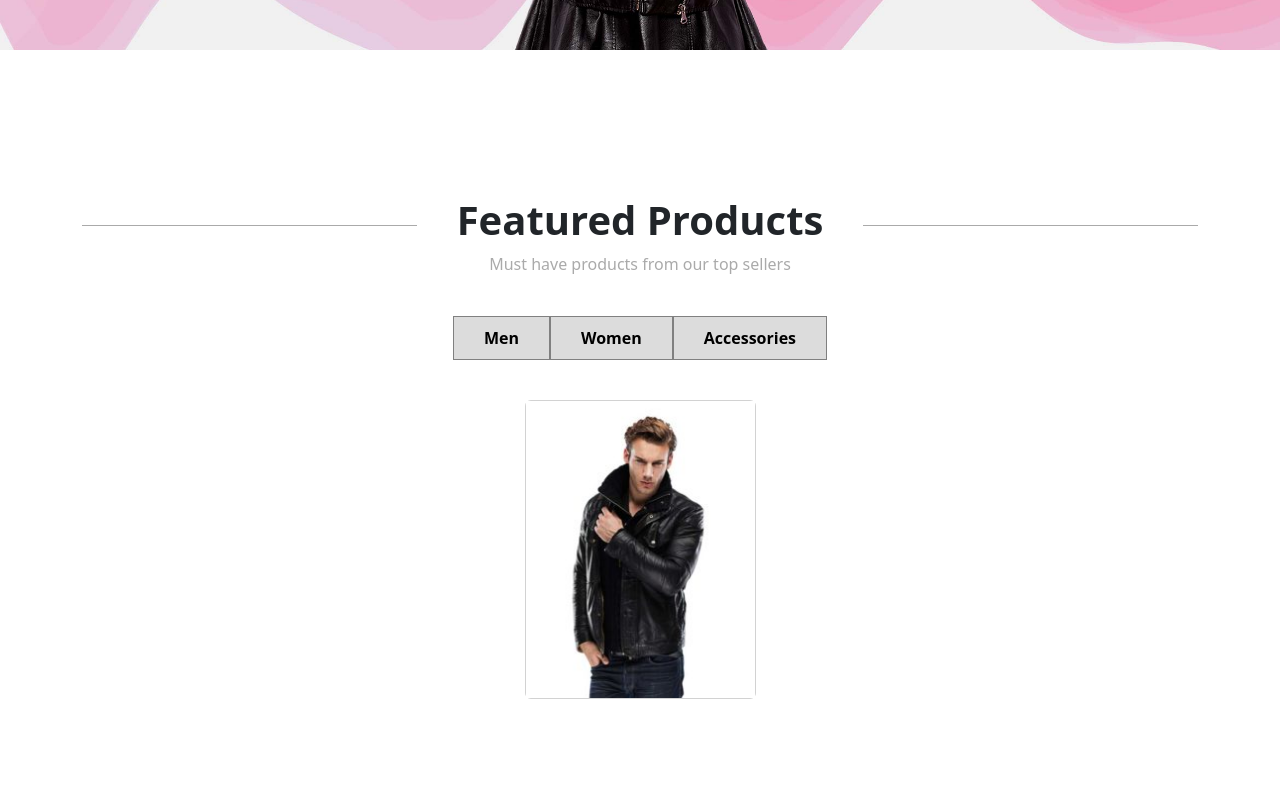
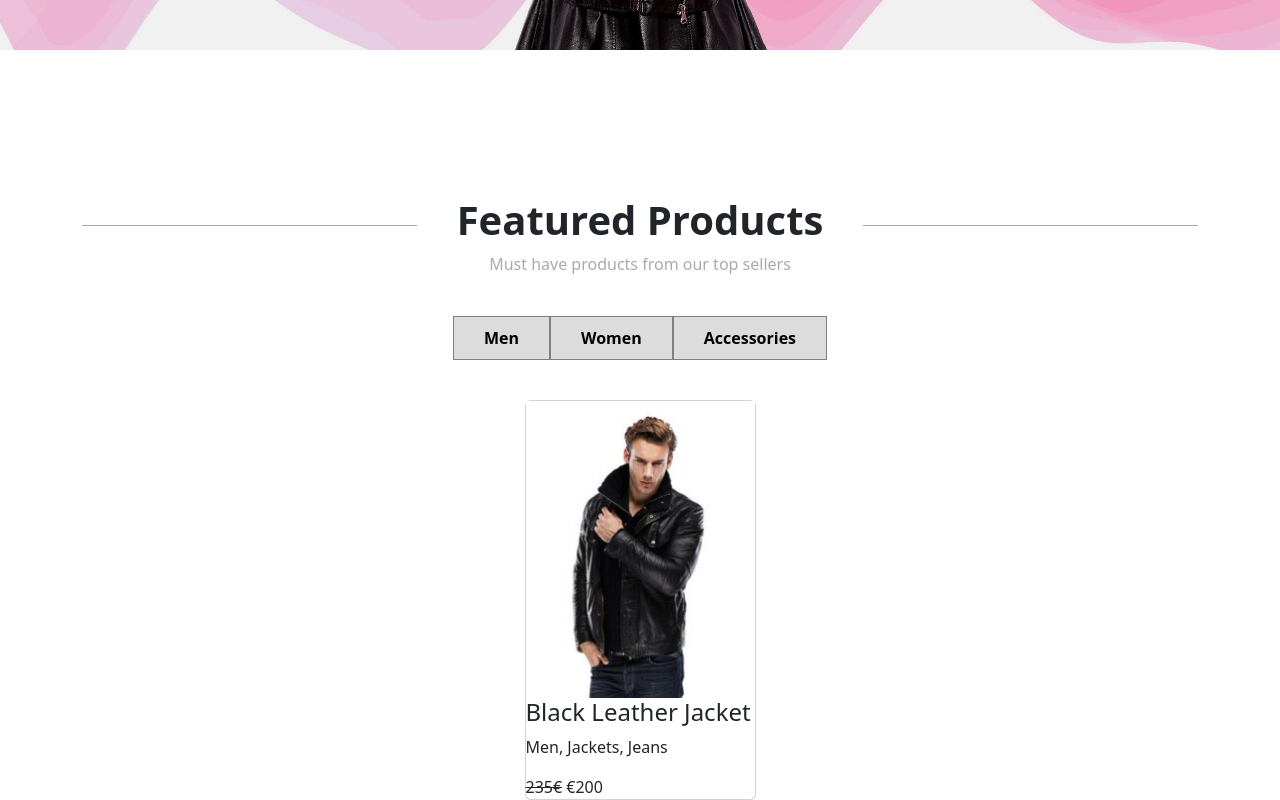
Before and after one commit to patrictobola/proj-html-vuejs, a Vue app: page / in a window 1280 px wide. Shown: the part 646-1446 px from the top of the page. Before the commit the page ends 1345 px from the top, so only its background shows below. Built offline with nearby package versions, Linux system fonts and the light colour scheme.

Commit message:
row infocard

```diff
--- a/src/components/main/product/InfoCard.vue
+++ b/src/components/main/product/InfoCard.vue
@@ -2,6 +2,15 @@
 
 </script>
 
-<template></template>
+<template>
+    <div class="text-container">
+        <h4>Black Leather Jacket</h4>
+        <p>Men, Jackets, Jeans</p>
+        <span>
+            <del>235€</del>
+            €200
+        </span>
+    </div>
+</template>
 
 <style></style>
```
